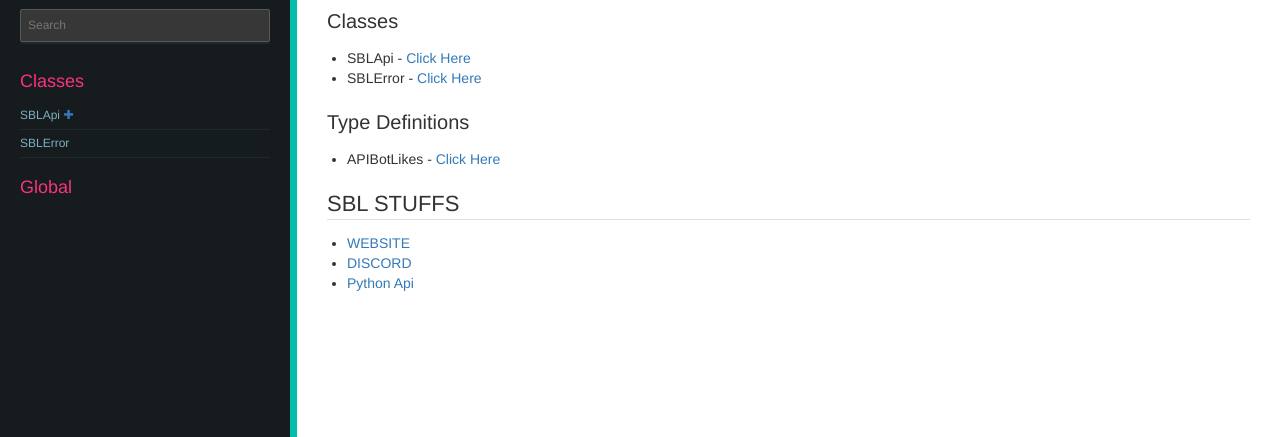
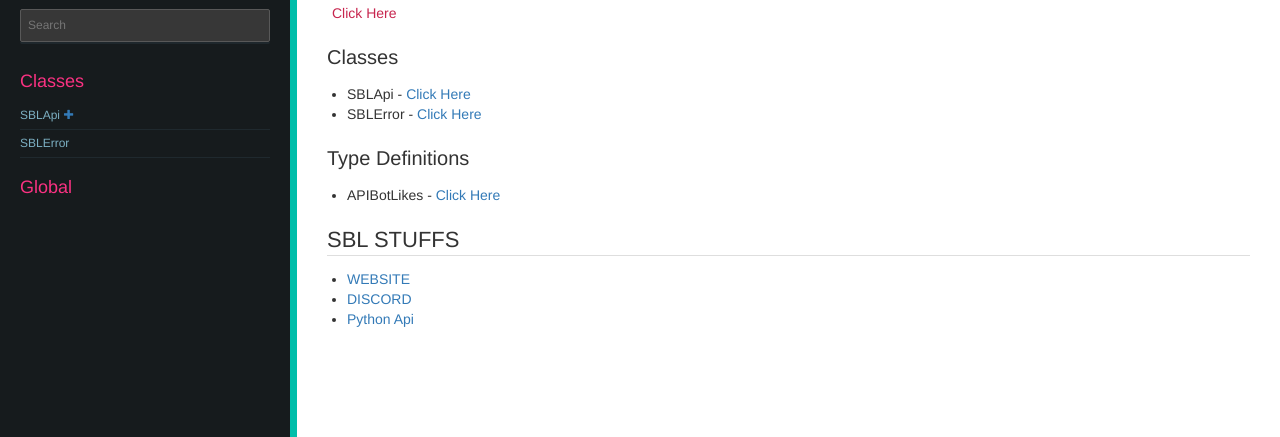
Before and after one commit to Rishiraj0100/SBL.js, a plain HTML site: page index.html in a window 1280 px wide. Shown: the part 325-762 px from the top of the page. Drawn offline with Linux system fonts and the light colour scheme.

Commit message:
deploy: 0daad98c070ccd8f77c761f23f647052b4736e48

```diff
--- a/index.html
+++ b/index.html
@@ -64,6 +64,7 @@
 <pre class="prettyprint source lang-bash"><code>npm install @rishiraj0100/sbl.js
 </code></pre>
 <h2>Documentation</h2>
+<p><a href="https://js.docs.smartbots.tk/">Click Here</a></p>
 <h3>Classes</h3>
 <ul>
 <li>SBLApi   - <a href="https://js.docs.smartbots.tk/SBLApi.html">Click Here</a></li>
```
